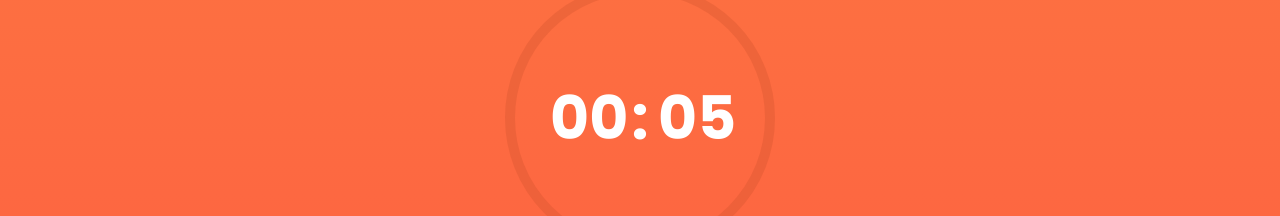
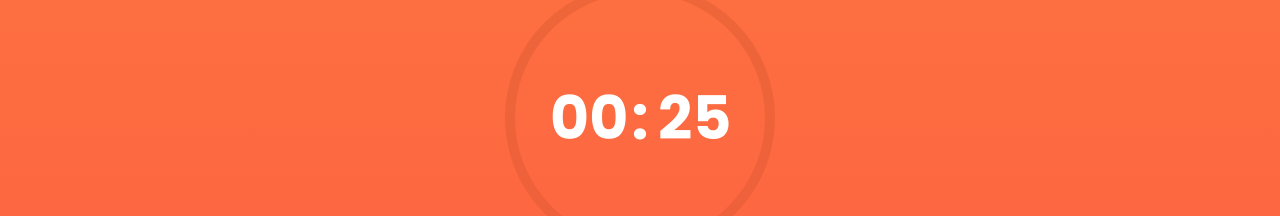
Before and after one commit to aiibe/timer, a React (Vite) app: page / in a window 1280 px wide. Shown: the part 292-508 px from the top of the page. Built offline with nearby package versions, Linux system fonts and the light colour scheme.

Commit message:
changed default time

```diff
--- a/package.json
+++ b/package.json
@@ -31,7 +31,7 @@
 		"electron"
 	],
 	"author": "Souk <souksavanh.sy@gmail.com>",
-	"license": "ISC",
+	"license": "MIT",
 	"devDependencies": {
 		"babel-core": "^6.26.3",
 		"babel-plugin-transform-object-rest-spread": "^6.26.0",
--- a/src/com/App.jsx
+++ b/src/com/App.jsx
@@ -4,7 +4,7 @@ import { Play, Reset, Pause } from '../icons'
 import Ring from './Ring'
 import Alarm from '../assets/bell.ogg'
 
-const defaultTime = 5
+const defaultTime = 25
 
 export default function App() {
 	const interval = useRef()
@@ -62,7 +62,7 @@ export default function App() {
 						? `${min}:${sec} paused`
 						: 'Pomoto'}
 				</title>
-				<link rel='canonical' href='http://mysite.com/example' />
+				<link rel='canonical' href='https://aiibe.github.io/pomoto' />
 			</Helmet>
 
 			<div className='task'>
```
